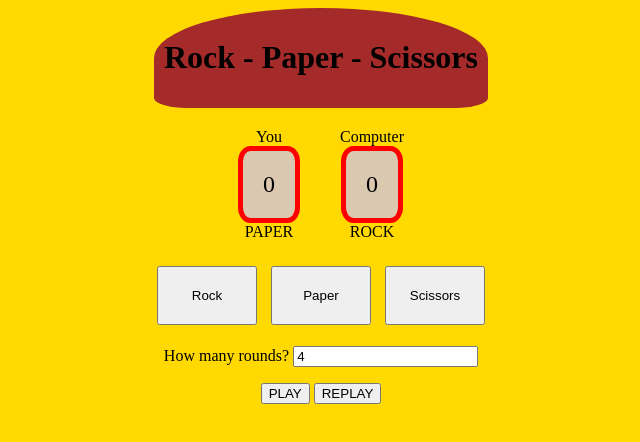
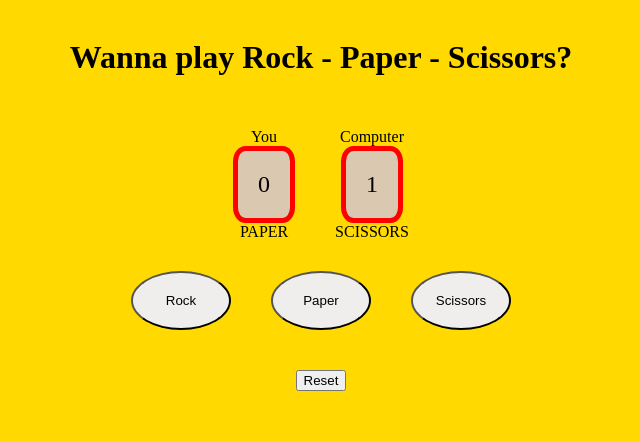
Before and after one commit to dimbyr/rock-paper-scissor, a plain HTML site: page index.html in a window 1280 px wide. Both pictures are taken after a click on the element "Rock Paper Scissors". Shown: the whole page, without its empty margins (319-959 px from the left). Drawn offline with Linux system fonts and the light colour scheme.

Commit message:
Added an interface

```diff
--- a/index.html
+++ b/index.html
@@ -13,37 +13,32 @@
   <body class="body">
 
     <div class="rpsTitle">
-        <h1>Rock - Paper - Scissors</h1>
+        <h1>Wanna play Rock - Paper - Scissors?</h1>
     </div>
 
     <div class="players">
         <div class="player" id="you">
             <div>   You   </div>
-            <div class="score">0</div>
-            <div id="myChoice"> ? </div>
+            <div class="score" id="pScore">0</div>
+            <div id="myChoice">  </div>
         </div>
         <div class="player" id="computer">
             <div>Computer</div>
-            <div class="score">0</div>
-            <div id ="computerChoice"> ? </div>
+            <div class="score" id="cScore">0</div>
+            <div id ="computerChoice">  </div>
         </div>
     </div>
 
     <div id="buttons">
-        <!-- <input type="radio" name="playerchoice" value="rock" id="rock">
-        <label for="rock">Rock</label>
-        <input type="radio" name="playerchoice" value="paper" id="paper">
-        <label for="paper">Paper</label>
-        <input type="radio" name="playerchoice" value="scissors" id="scissors">
-        <label for="scissors">Scissors</label> -->
-        <button class="button" value="rock"> Rock </button>
-        <button class="button" value="paper"> Paper </button>
+        <button  class="button" value="rock"> Rock </button>
+        <button  class="button" value="paper"> Paper </button>
         <button class="button" value="scissors"> Scissors </button>
     </div>
 
     <div class="playbutton">
-      <p>How many rounds? <input type="number" min="1" value="4"/> </p>
-      <button >PLAY</button> <button >REPLAY</button>
+      <!-- <p>How many rounds? <input type="number" min="1" value="4"/> </p>
+      <button >PLAY</button>  -->
+      <button id = 'resetbutton'>Reset</button>
     </div>
 
   </body>
--- a/rps-with-ui.js
+++ b/rps-with-ui.js
@@ -1,24 +1,59 @@
-// console.dir(".body")
 const computerChoice = document.querySelector("#computerChoice");
 
 const playerChoice = document.querySelector("#myChoice");
 
 const buttons = document.querySelectorAll('#buttons');
 
-console.log(buttons);
+const resetButton = document.querySelector("#resetbutton");
+
+let playerScore = 0;
+
+let computerScore = 0;
+
+const pscore = document.querySelector("#pScore");
+const cscore = document.querySelector("#cScore");
 
 buttons.forEach(
-    button => button.addEventListener('click',
-        (e) => {
-            playerChoice.textContent = e.target.value.toUpperCase();
-            console.log("Choice of me: ", playerChoice.textContent);
-            computerChoice.textContent = getComputerChoice();
-    })
+    button => button.addEventListener('click', play)
         );
 
-
+resetButton.addEventListener("click", () => {
+    playerScore = 0;
+    computerScore = 0;
+    pscore.textContent = playerScore;
+    cscore.textContent = computerScore;
+    playerChoice.textContent = '';
+    computerChoice.textContent = '';
+        })
 
 function getComputerChoice(){
     const toChoose = ['Rock', 'Paper', 'Scissors'];
     return toChoose[Math.floor(Math.random()*toChoose.length)].toUpperCase();
 };
+
+
+function play(e){
+    playerChoice.textContent = e.target.value.toUpperCase();
+    computerChoice.textContent = getComputerChoice();
+    let playerPlay = playerChoice.textContent.toLowerCase();
+    let computerPlay = computerChoice.textContent.toLowerCase();
+    updateScores(playerPlay, computerPlay);
+    pscore.textContent = playerScore;
+    cscore.textContent = computerScore;
+}
+
+
+function updateScores(playerSelection, computerSelection) {
+    const wins = ['paperrock', 'rockscissors', 'scissorspaper'];
+    let playerPlay = playerSelection.toLowerCase() ;
+    let computerPlay = computerSelection.toLowerCase();
+    if(playerPlay == computerPlay){
+        // a draw
+    } else if (wins.includes(playerPlay+computerPlay) ) {
+        // player wins
+        playerScore += 1
+       } else {
+        // player looses
+        computerScore += 1;
+       }
+    };
--- a/styles.css
+++ b/styles.css
@@ -10,9 +10,6 @@
 .rpsTitle {
     text-align: center;
     padding: 10px;
-    border: 0px solid red;
-    border-radius: 50% 50% 10% 10%;
-    background-color: brown;
 }
 
 .players {
@@ -48,14 +45,27 @@
 
 #buttons {
    text-align: center;
+   display: flex;
+   flex-direction: row;
+   justify-content: space-between;
+   gap: 20px;
 }
 
+@keyframes blink {
+    0% { opacity: 1; }
+    50% { opacity: 0.7; }
+    100% { opacity: 1; }
+  }
+
 .button {
-    margin: 5px;
+    margin: 10px;
     padding: 20px 10px;
     width: 100px;
+    border-radius: 50%;
+    animation: blink 1s infinite;
 }
 
 .playbutton {
     text-align: center;
+    margin: 30px;
 }
```
Also changed, not shown: rps.js (deleted, +0 -62 lines).
